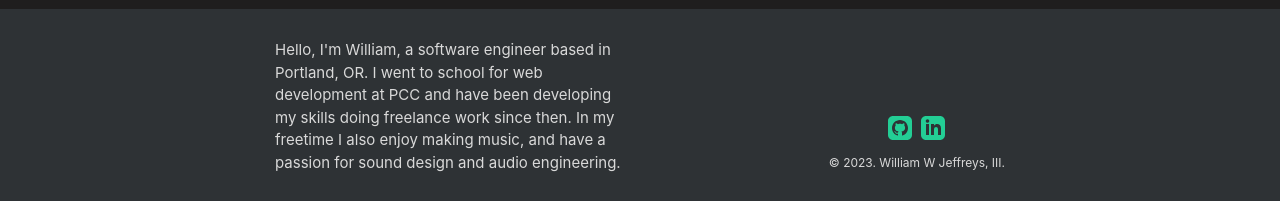
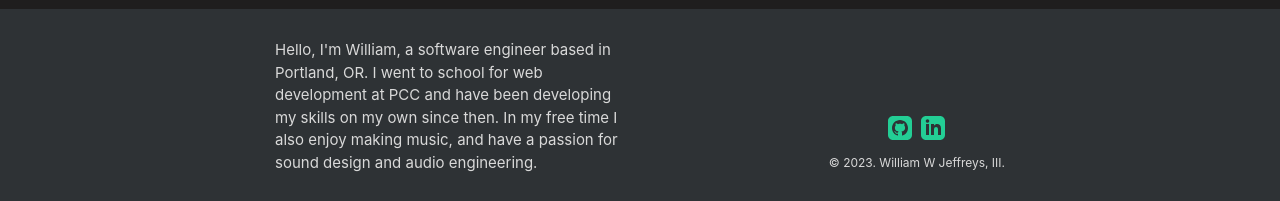
Before and after one commit to wjeffreys96/wjeffreys96.github.io, a Jekyll site: the page built from index.html, in a window 1280 px wide. Shown: the part 951-1152 px from the top of the page. Built offline with Jekyll 4.4.1, drawn with Linux system fonts in a browser that asks for light colours; the list of posts is cut into pages by our own code.

Commit message:
fix typos

```diff
--- a/_layouts/default.html
+++ b/_layouts/default.html
@@ -44,7 +44,7 @@
         <p class="self-blurb">
           Hello, I'm William, a software engineer based in Portland, OR. I went
           to school for web development at PCC and have been developing my
-          skills doing freelance work since then. In my freetime I also enjoy
+          skills on my own since then. In my free time I also enjoy
           making music, and have a passion for sound design and audio
           engineering.
         </p>
```
